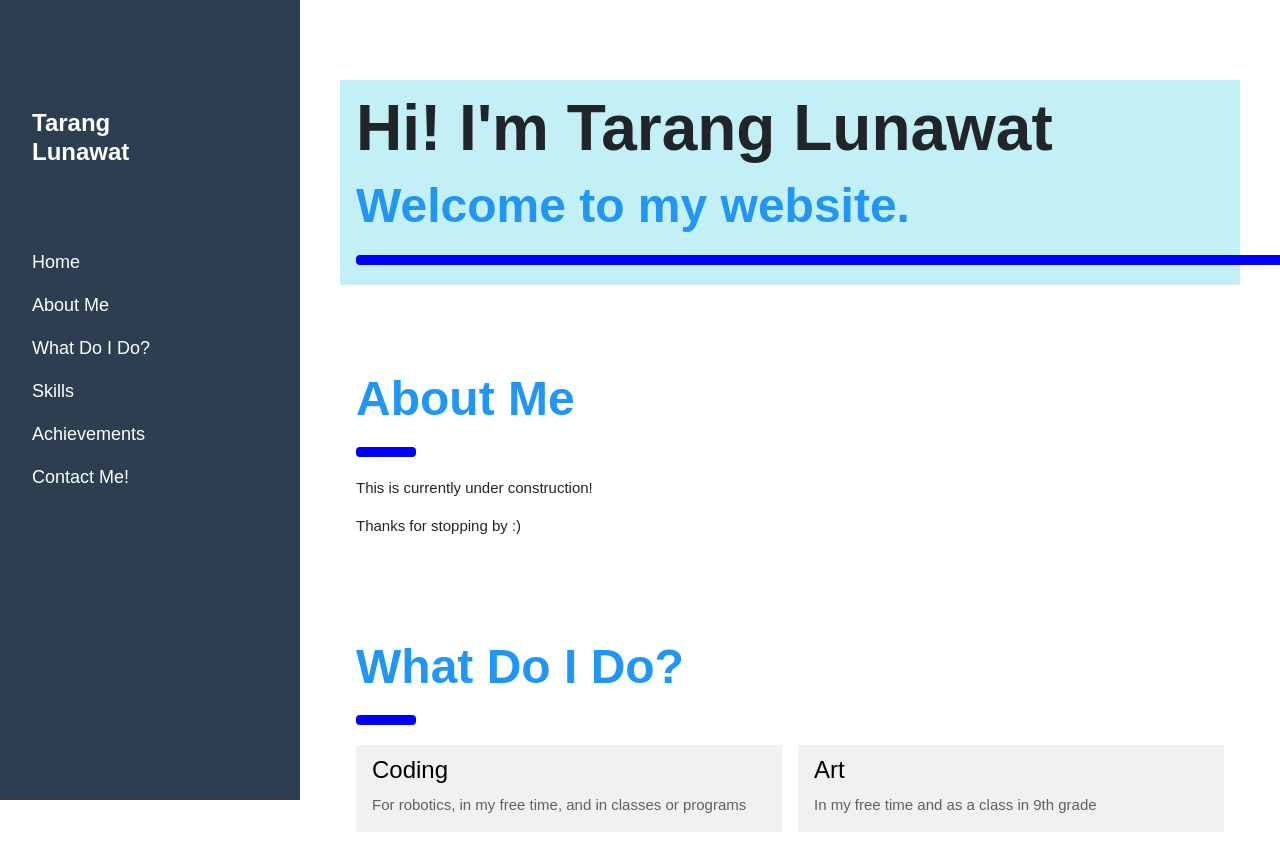
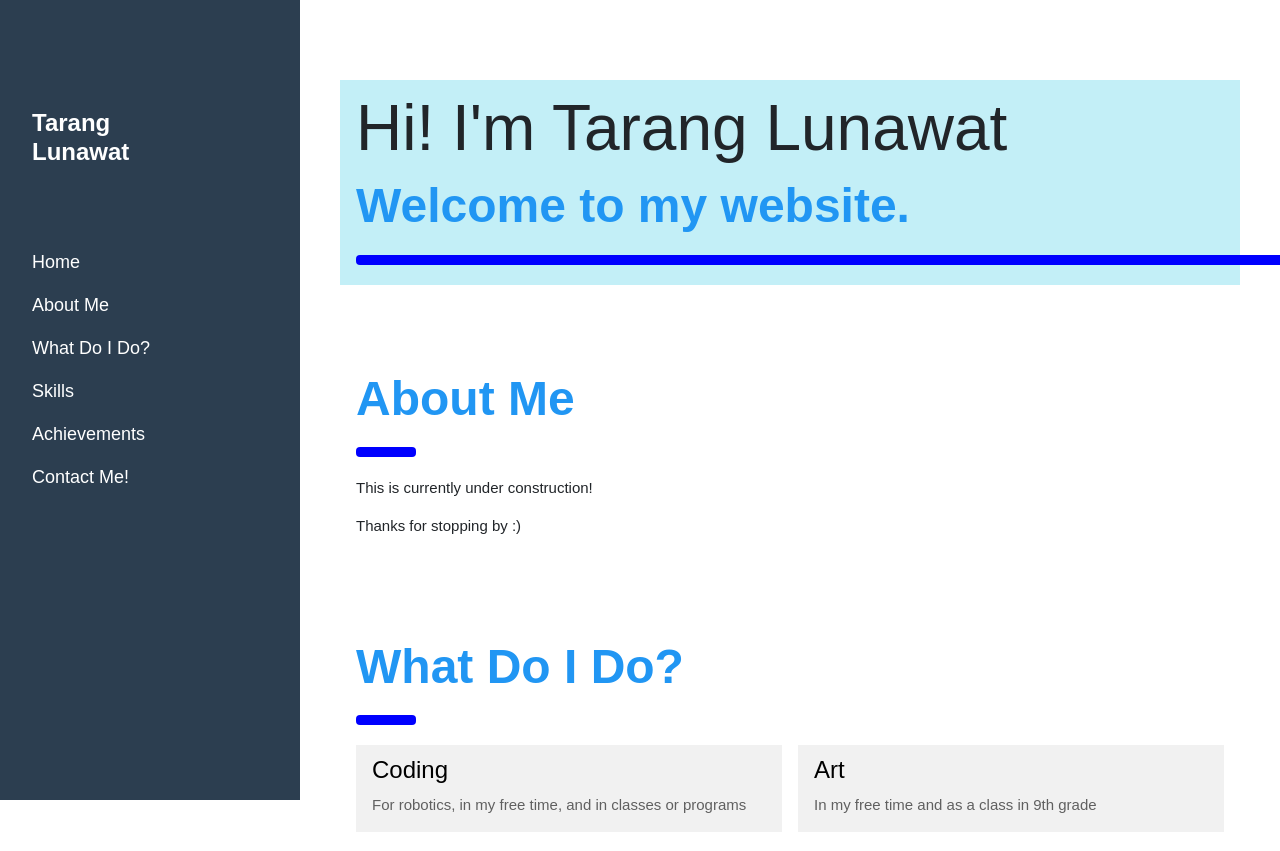
Before and after one commit to tangluna/tangluna.github.io, a plain HTML site: page daytime/index.html in a window 1280 px wide. Shown: the top 851 px of the page. Drawn offline with nearby package versions, Linux system fonts and the light colour scheme; a web font is replaced by a local one.

Commit message:
Update index.html

```diff
--- a/daytime/index.html
+++ b/daytime/index.html
@@ -54,7 +54,7 @@
   <!-- Header -->
   <!-- is there a way to add top and left padding only when nav is small (add it to the funct) -->
   <div class="w3-container" style="margin-top:80px; height:(screen.height - 140); background-color:rgb(195, 239, 247)" id="showcase">
-    <h1 class="w3-jumbo"><b>Hi! I'm Tarang Lunawat</b></h1>
+    <h1 class="w3-jumbo">Hi! I'm Tarang Lunawat</h1>
     <h1 class="w3-xxxlarge w3-text-blue"><b>Welcome to my website.</b></h1>
     <hr style="width:1000px;border:5px solid blue" class="w3-round">
   </div>
@@ -128,7 +128,6 @@
         </li>
       </ul>
     </div>
-
     <div class="w3-half">
       <ul class="w3-ul w3-light-grey w3-center">
         <li class="w3-padding-16">Floorplanning</li>
```
